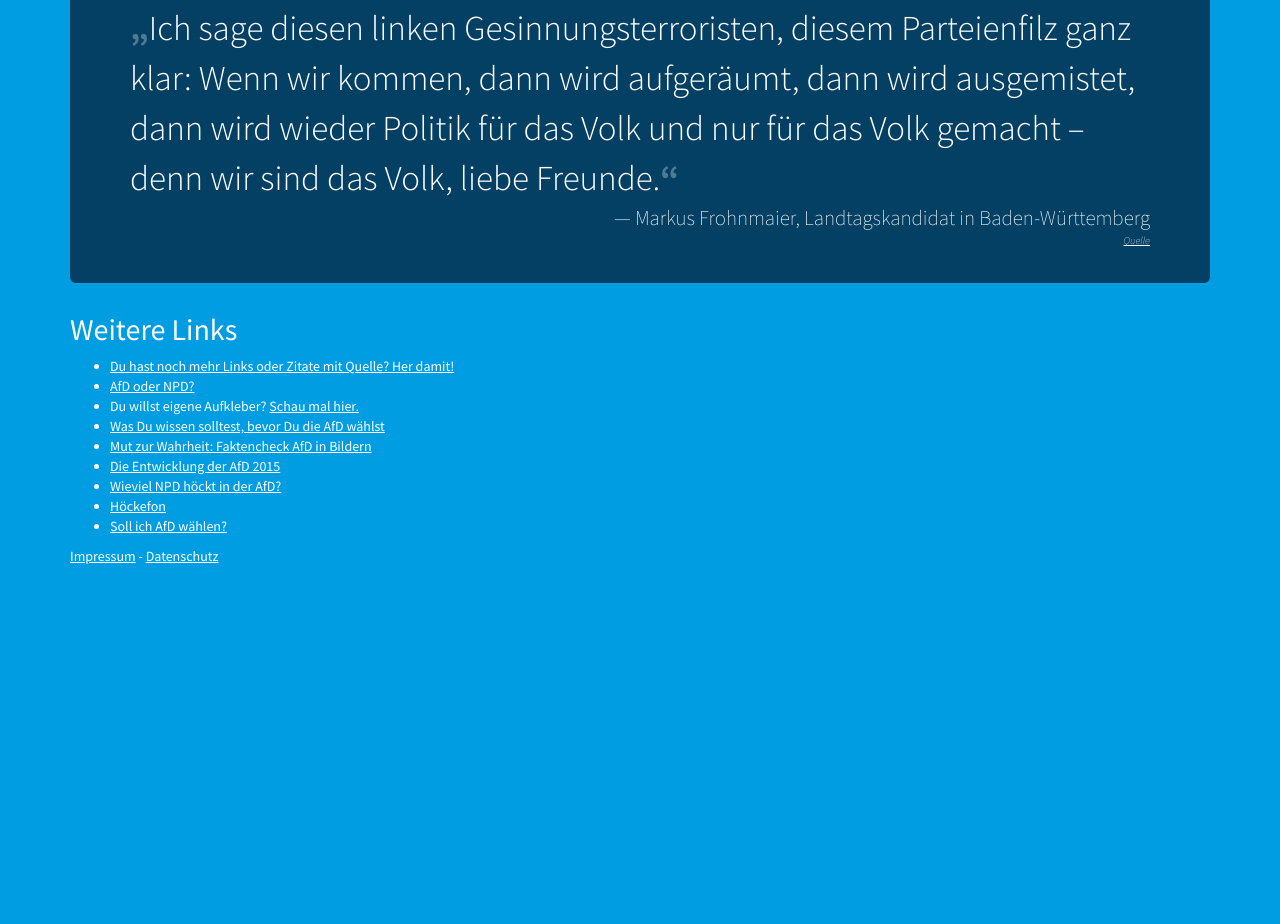
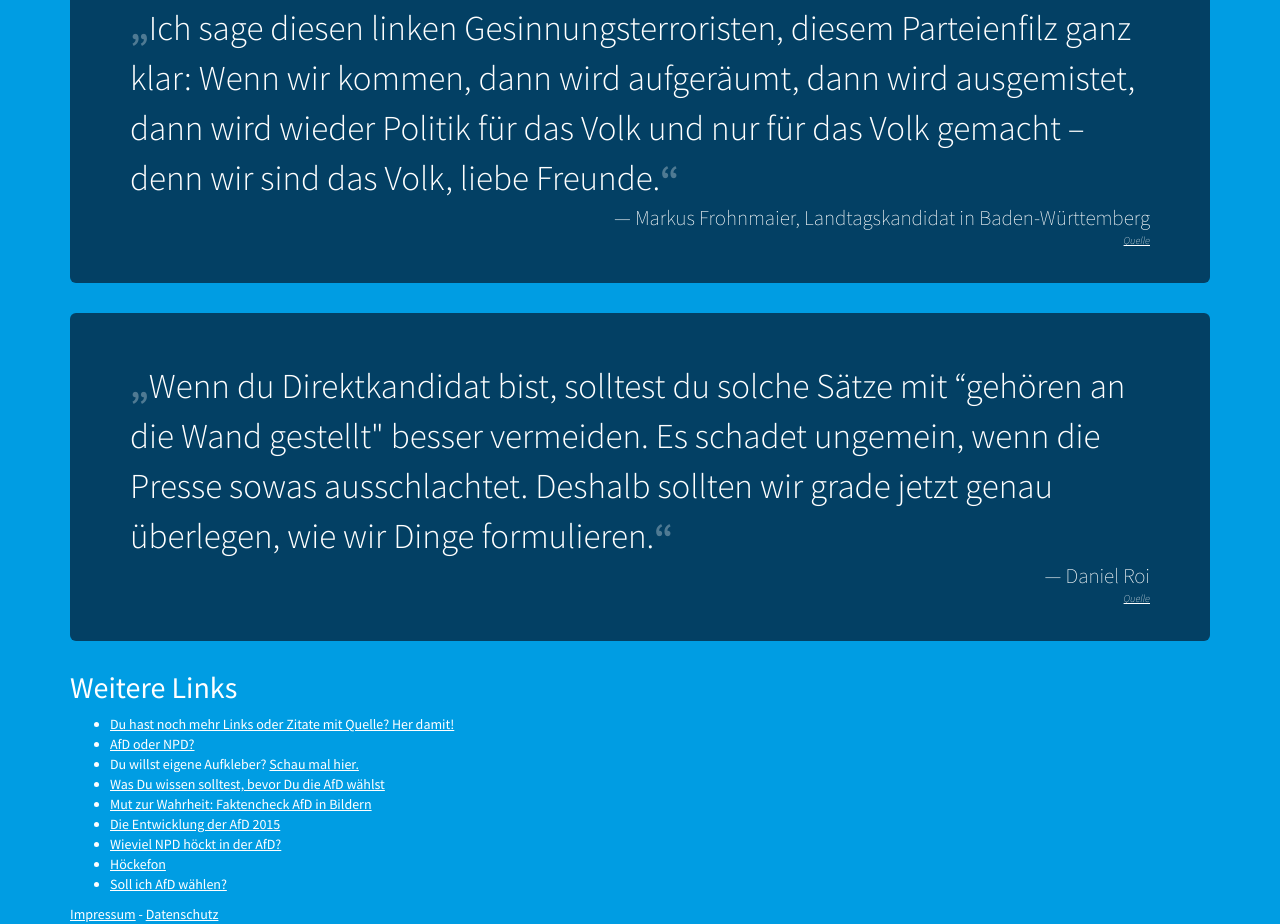
Before and after one commit to zeitschlag/wirsindafd, a plain HTML site: page index.html in a window 1280 px wide. Shown: the part 2353-3277 px from the top of the page. Before the commit the page ends 2919 px from the top, so only its background shows below. Drawn offline with nearby package versions, Linux system fonts and the light colour scheme.

Commit message:
Added another AfD-quote

```diff
--- a/index.html
+++ b/index.html
@@ -77,6 +77,11 @@
         <p class="cite pull-right">Markus Frohnmaier, Landtagskandidat in Baden-Württemberg <a href="https://youtu.be/6znCu1VMr5Q?t=4m26s" target="_blank">Quelle</a></p>
       </div>
 
+      <div class="jumbotron">
+        <blockquote>Wenn du Direktkandidat bist, solltest du solche Sätze mit “gehören an die Wand gestellt" besser vermeiden. Es schadet ungemein, wenn die Presse sowas ausschlachtet. Deshalb sollten wir grade jetzt genau überlegen, wie wir Dinge formulieren.</blockquote>
+        <p class="cite pull-right">Daniel Roi <a href="http://www.mz-web.de/politik/strafanzeige-gestellt-afd-funktionaer-augusti-droht-andersdenkenden-auf-facebook-22978506" target="_blank">Quelle</a></p>
+      </div>
+
       <footer class="footer">
         <h2>Weitere Links</h2>
         <ul>
```
